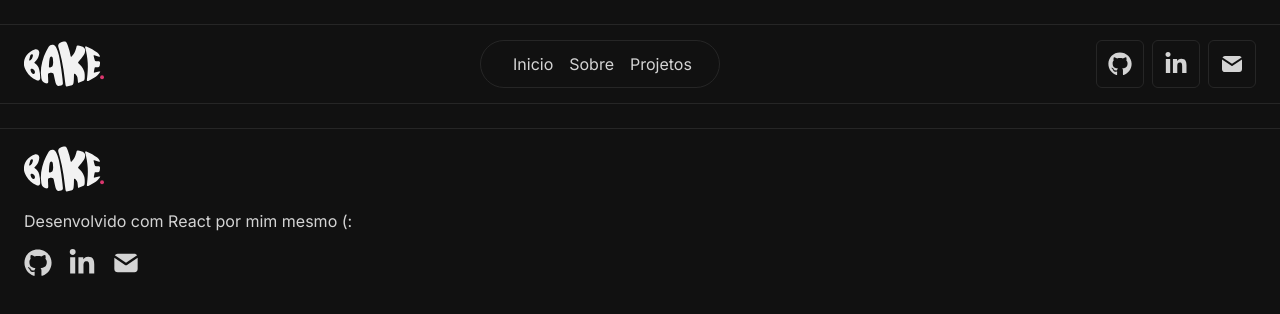
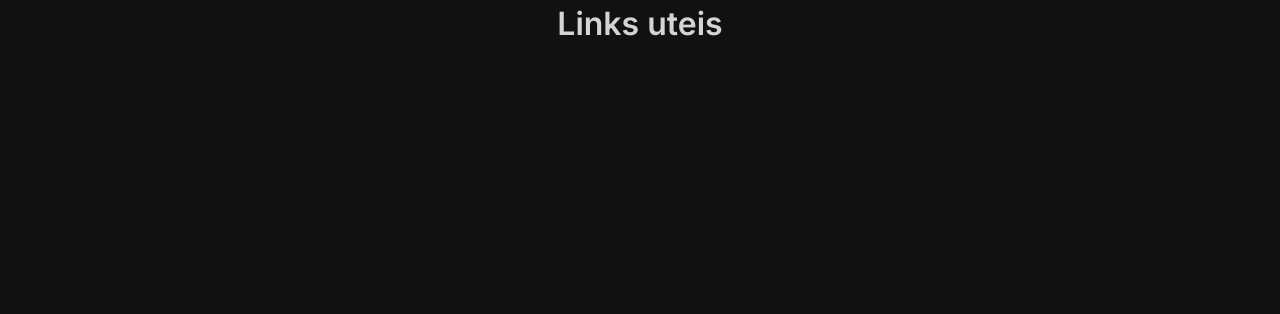
Before and after one commit to keevds/my-site, a React (Create React App) app: page /links in a window 1280 px wide. Shown: the top 314 px of the page. Built offline with nearby package versions, Linux system fonts and the light colour scheme.

Commit message:
Rota de links criada

```diff
--- a/biome.json
+++ b/biome.json
@@ -9,6 +9,9 @@
         "lineWidth": 80
     },
     "javascript": {
+        "parser": {
+            "unsafeParameterDecoratorsEnabled": false
+        },
         "formatter": {
             "arrowParentheses": "asNeeded",
             "jsxQuoteStyle": "double",
--- a/src/App.js
+++ b/src/App.js
@@ -3,17 +3,25 @@ import Header from "./Components/Header";
 import Footer from "./Components/Footer";
 
 import AppRoutes from "./Router";
+import { useLocation } from "react-router-dom";
 
 export default function App() {
+    const location = useLocation();
+    const ExcludeHeaderFooterRoutes = ["/links"];
+
+    const shouldExcludeHeaderFooter = ExcludeHeaderFooterRoutes.includes(
+        location.pathname
+    );
+
     return (
         <div>
-            <Header />
+            {!shouldExcludeHeaderFooter && <Header />}
             <div class="container lg:mx-auto px-12">
                 <div class="flex flex-col items-center">
                     <AppRoutes />
                 </div>
             </div>
-            <Footer />
+            {!shouldExcludeHeaderFooter && <Footer />}
         </div>
     );
 }
--- a/src/Router.js
+++ b/src/Router.js
@@ -1,15 +1,15 @@
 import Home from "./Routes/Home";
 import History from "./Routes/History";
+import Links from "./Routes/Links";
 
-import { BrowserRouter as Router, Routes, Route } from "react-router-dom";
+import { Routes, Route } from "react-router-dom";
 
 export default function AppRoutes() {
     return (
-        <Router>
-            <Routes>
-                <Route path="/" element={<Home />} />
-                <Route path="/sobre" element={<History />} />
-            </Routes>
-        </Router>
+        <Routes>
+            <Route path="/" element={<Home />} />
+            <Route path="/sobre" element={<History />} />
+            <Route path="/links" element={<Links />} />
+        </Routes>
     );
 }
--- a/src/Routes/Home.js
+++ b/src/Routes/Home.js
@@ -4,8 +4,10 @@ import Study from "../Components/Study";
 export default function Home() {
     return (
         <div>
-            <About />
-            <Study />
+            <div>
+                <About />
+                <Study />
+            </div>
         </div>
     );
 }
--- /dev/null
+++ b/src/Routes/Links.js
@@ -0,0 +1,7 @@
+export default function Links() {
+    return (
+        <div class="flex flex-col items-center">
+            <h1>Links uteis</h1>
+        </div>
+    );
+}
--- a/src/index.js
+++ b/src/index.js
@@ -1,12 +1,13 @@
-import React from 'react';
-import ReactDOM from 'react-dom/client';
-import './index.css';
-import App from './App';
-import reportWebVitals from './reportWebVitals';
+import React from "react";
+import ReactDOM from "react-dom/client";
+import "./index.css";
+import App from "./App";
 
-const root = ReactDOM.createRoot(document.getElementById('root'));
+import { BrowserRouter } from "react-router-dom";
+
+const root = ReactDOM.createRoot(document.getElementById("root"));
 root.render(
-  <React.StrictMode>
-    <App />
-  </React.StrictMode>
+    <BrowserRouter>
+        <App />
+    </BrowserRouter>
 );
```
